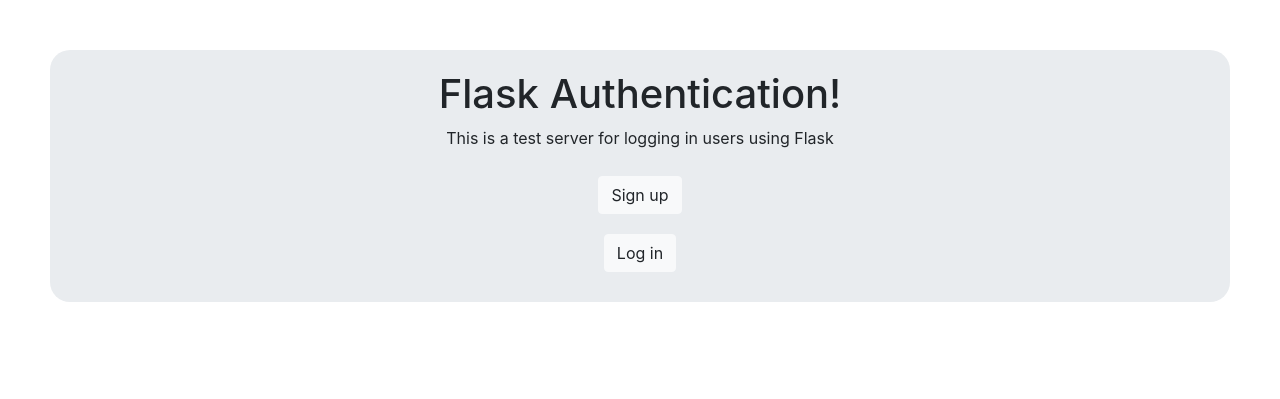
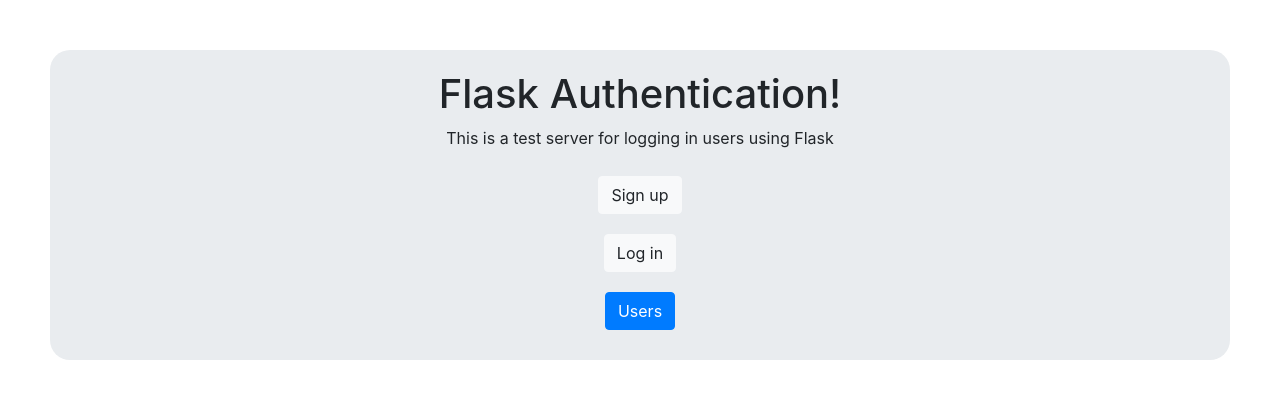
Before and after one commit to cavesdev/login-flask, a Flask app: page / in a window 1280 px wide. Shown: the top 399 px of the page. Run offline with Flask 2, Linux system fonts and the light colour scheme; some libraries are stand-ins or nearby versions.

Commit message:
added link to users

```diff
--- a/templates/index.html
+++ b/templates/index.html
@@ -12,7 +12,7 @@
                 border-radius: 20px
             }
 
-            button {
+            button, a {
                 margin: 10px;
             }
         </style>
@@ -29,6 +29,7 @@
             <form action="{{ url_for('login') }}">
                 <button type="submit" class="btn btn-light">Log in</button>
             </form>
+            <a href="{{ url_for('users') }}" class="btn btn-primary"> Users</a>
         </div>
     </body>
 </html>
```
